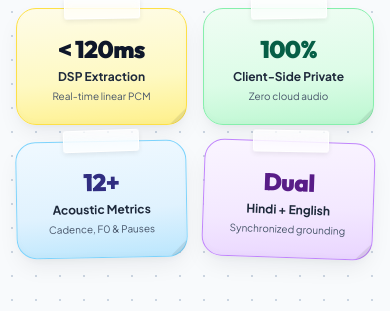
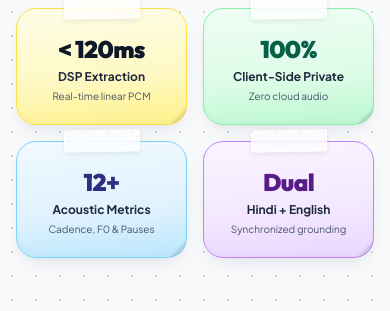
Before and after one commit to jeetucodes/VoxPulse, a React (Vite) app: page / in a window 390 px wide. Shown: the part 840-1151 px from the top of the page. Built offline with nearby package versions, Linux system fonts and the light colour scheme.

Commit message:
perf: optimize desktop dashboard scrolling with GPU layer promotion and natural mousewheel responsiveness

```diff
--- a/src/components/TimeSeriesChart.tsx
+++ b/src/components/TimeSeriesChart.tsx
@@ -120,7 +120,7 @@ export const TimeSeriesChart: React.FC<TimeSeriesChartProps> = ({
       const nearest = timeSeries.reduce((prev, curr) =>
         Math.abs(curr.timestamp - targetTime) < Math.abs(prev.timestamp - targetTime) ? curr : prev
       );
-      setHoveredPoint(nearest);
+      setHoveredPoint(prev => (prev?.timestamp === nearest.timestamp ? prev : nearest));
     }
   };
 
--- a/src/index.css
+++ b/src/index.css
@@ -9,8 +9,8 @@
 }
 
 html {
-  scroll-behavior: smooth;
   overflow-x: hidden;
+  /* Natural high-performance 60fps/144fps scrolling */
 }
 
 body {
@@ -56,8 +56,10 @@ code, pre {
     2px 4px 10px -2px rgba(15, 23, 42, 0.03),
     inset 2px 3px 6px 0px rgba(255, 255, 255, 0.95),
     inset -3px -3px 8px 0px rgba(15, 23, 42, 0.04);
-  transition: all 0.3s cubic-bezier(0.16, 1, 0.3, 1);
+  transition: all 0.25s cubic-bezier(0.16, 1, 0.3, 1);
   position: relative;
+  transform: translateZ(0);
+  backface-visibility: hidden;
 }
 
 .card-clay:hover {
@@ -349,18 +351,21 @@ input[type="range"]::-webkit-slider-runnable-track {
 .sticky-note {
   position: relative;
   border-radius: 20px;
-  transition: transform 0.35s cubic-bezier(0.34, 1.56, 0.64, 1), box-shadow 0.35s ease;
+  transition: transform 0.2s cubic-bezier(0.16, 1, 0.3, 1), box-shadow 0.2s ease;
   box-shadow:
     0 10px 25px -5px rgba(15, 23, 42, 0.08),
     0 4px 10px -2px rgba(15, 23, 42, 0.04),
     inset 0 -2px 6px rgba(0, 0, 0, 0.02);
+  transform: translateZ(0);
+  backface-visibility: hidden;
+  will-change: transform;
 }
 
 .sticky-note:hover {
-  transform: translateY(-8px) rotate(0deg) scale(1.02) !important;
+  transform: translateY(-3px) translateZ(0) !important;
   box-shadow:
-    0 24px 38px -10px rgba(15, 23, 42, 0.16),
-    0 12px 20px -6px rgba(15, 23, 42, 0.08);
+    0 18px 32px -8px rgba(15, 23, 42, 0.12),
+    0 8px 16px -4px rgba(15, 23, 42, 0.06);
   z-index: 20;
 }
 
@@ -468,7 +473,9 @@ input[type="range"]::-webkit-slider-runnable-track {
 .sticky-note-board {
   position: relative;
   border-radius: 24px;
-  transition: box-shadow 0.3s ease, border-color 0.3s ease;
+  transition: box-shadow 0.25s ease, border-color 0.25s ease;
+  transform: translateZ(0);
+  backface-visibility: hidden;
   box-shadow:
     0 12px 30px -6px rgba(15, 23, 42, 0.08),
     0 4px 12px -2px rgba(15, 23, 42, 0.04),
```
